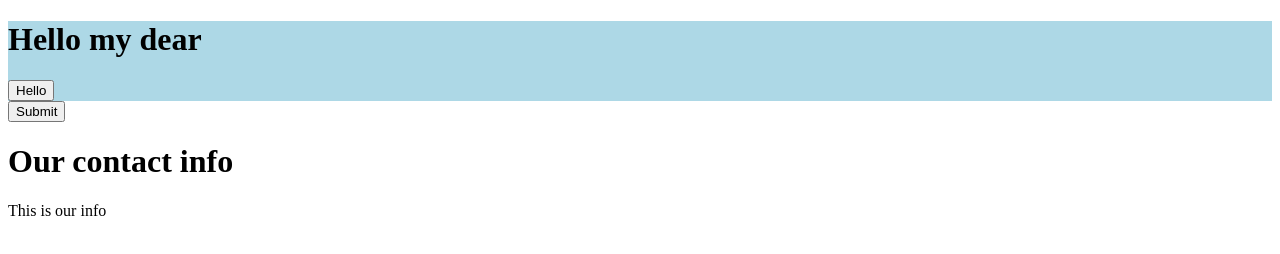
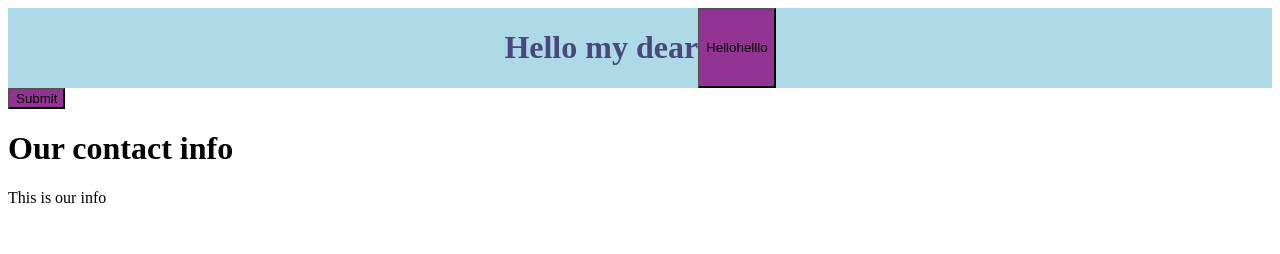
Before and after one commit to sammygee123/Sass-project, a plain HTML site: page index.html in a window 1280 px wide. Drawn offline with Linux system fonts and the light colour scheme.

Commit message:
added sass

```diff
--- a/styles/style.scss
+++ b/styles/style.scss
@@ -1,3 +1,26 @@
-header{
+$primaryBtn: rgb(147, 52, 148);
+$textColor: rgb(72, 72, 124);
+
+header {
     background: lightblue;
+    display: flex;
+    justify-content: center;
+    color: $textColor;
+
+    button {
+        background: $primaryBtn;
+
+        &::after {
+            content: "helllo";
+
+            &:hover {
+                background: red;
+            }
+        }
+    }
 }
+
+
+.contact button {
+    background: $primaryBtn;
+}
```
Also changed, not shown: styles/style.css, 1 other file.
